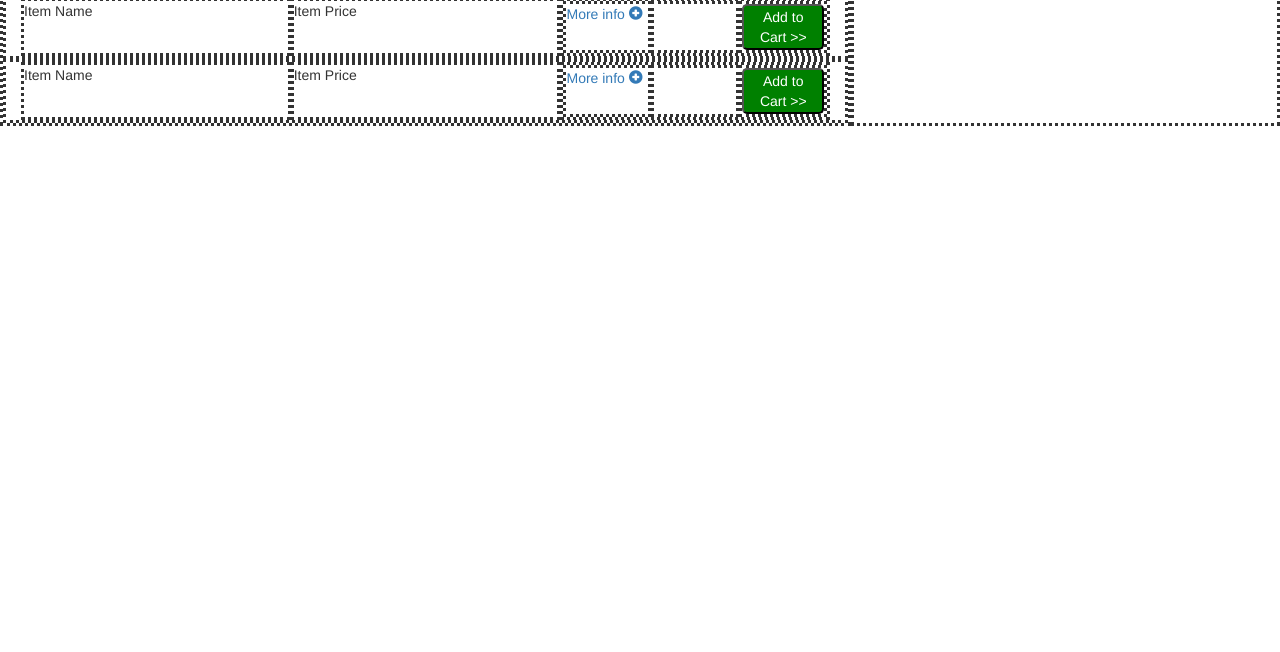
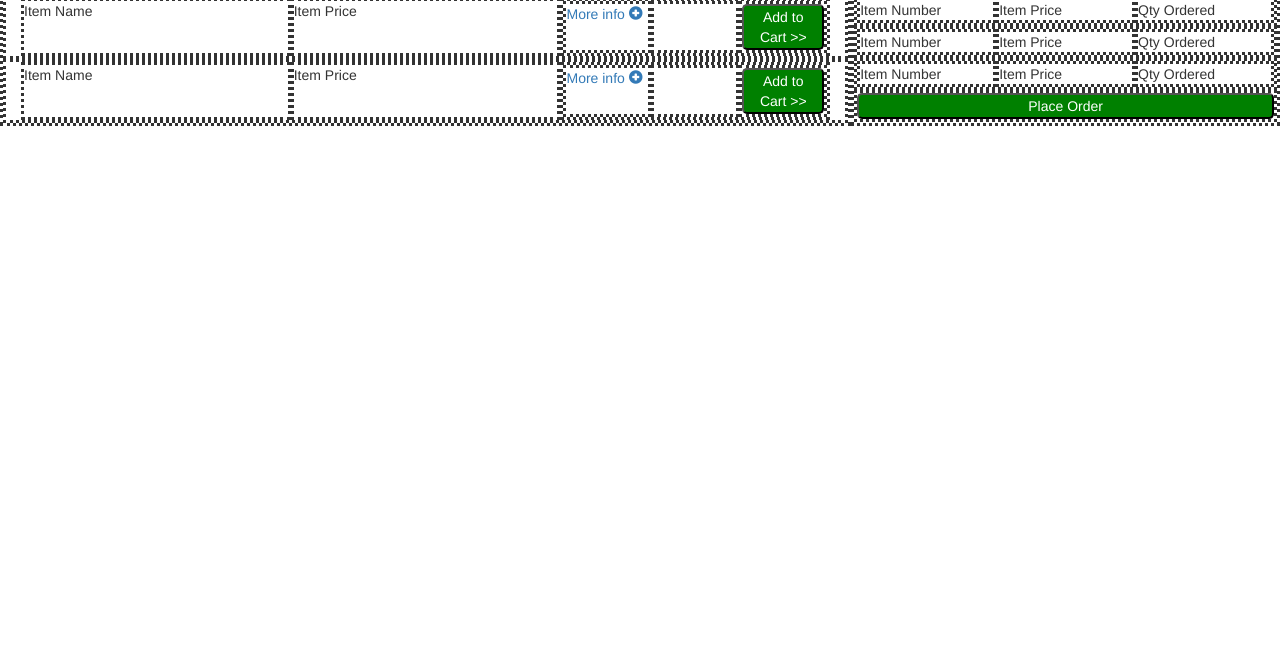
Before and after one commit to jreider2/Project3, a plain HTML site: page clientcode/index.html in a window 1280 px wide. Shown: the part 148-800 px from the top of the page. Drawn offline with nearby package versions, Linux system fonts and the light colour scheme.

Commit message:
Dummy shop screen

```diff
--- a/clientcode/index.html
+++ b/clientcode/index.html
@@ -147,7 +147,58 @@
 
         <!-- This contains the shopping cart -->
         <article id="shoppingcart" class="ajr-item">
+
             <h2>Shopping Cart</h2>
+            <section class="ajr-container">
+                <article class="ajr-item-100">
+                    <section class="ajr-container">
+                        <article class="ajr-inner-item">
+                            Item Number
+                        </article>
+                        <article class="ajr-inner-item">
+                            Item Price
+                        </article>
+                        <article class="ajr-inner-item">
+                            Qty Ordered
+                        </article>
+                    </section>
+                </article>
+
+                <article class="ajr-item-100">
+                    <section class="ajr-container">
+                        <article class="ajr-inner-item">
+                            Item Number
+                        </article>
+                        <article class="ajr-inner-item">
+                            Item Price
+                        </article>
+                        <article class="ajr-inner-item">
+                            Qty Ordered
+                        </article>
+                    </section>
+                </article>
+
+                <article class="ajr-item-100">
+                    <section class="ajr-container">
+                        <article class="ajr-inner-item">
+                            Item Number
+                        </article>
+                        <article class="ajr-inner-item">
+                            Item Price
+                        </article>
+                        <article class="ajr-inner-item">
+                            Qty Ordered
+                        </article>
+                    </section>
+                </article>
+
+            </section>
+
+            <section class="ajr-container">
+                <article class="ajr-item-100">
+                    <button class="ajr-green-btn" type="button">Place Order</button>
+                </article>
+            </section>
         </article>
     </section>
 
--- a/clientcode/styles.css
+++ b/clientcode/styles.css
@@ -64,6 +64,7 @@ input {
     background-color:green;
     color: white;
     border-radius: 5px;
+    width: 100%;
 }
 
 .ajr-right{
```
